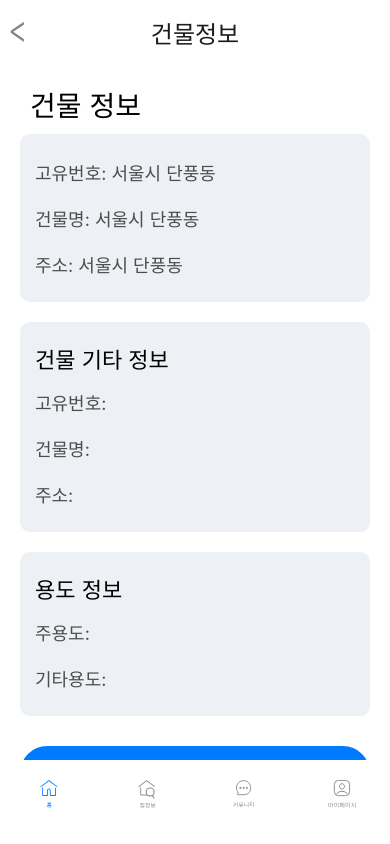
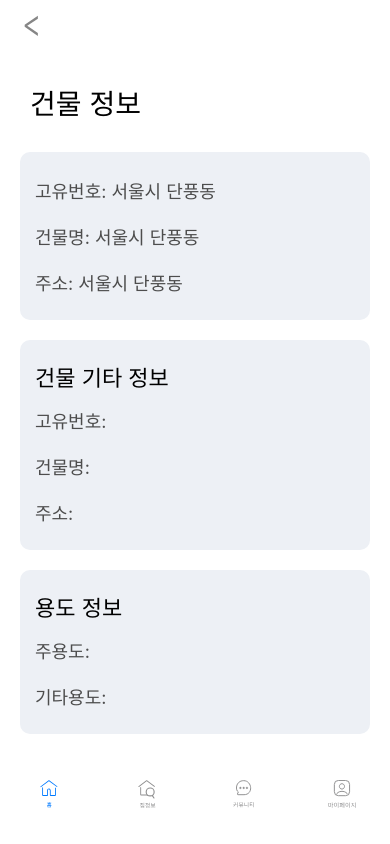
Before and after one commit to 9oormthon-univ/2024_DANPOONG_TEAM_44_FE, a React Native app: screen /BuildingInfo in a window 390 px wide. Built offline with nearby package versions, Linux system fonts and the light colour scheme.

Commit message:
:recycle:[refactor]: 홈 공통 Header 적용

```diff
--- a/src/navigation/stack/HomeStack.jsx
+++ b/src/navigation/stack/HomeStack.jsx
@@ -1,5 +1,4 @@
 import React from 'react';
-import { View } from 'react-native';
 import { createNativeStackNavigator } from '@react-navigation/native-stack';
 import {
   Home,
@@ -8,7 +7,6 @@ import {
   BuildingRegister,
   BuildingInfo,
 } from '../../screens/home/index';
-import { BackIcon } from '../../assets/icons/iconSvg';
 
 const Stack = createNativeStackNavigator();
 
@@ -25,61 +23,41 @@ function HomeStack() {
         name="Home"
         component={Home}
         options={{
-          title: '홈',
-          headerTitleAlign: 'left',
+          title: '',
+          headerShown: false,
         }}
       />
       <Stack.Screen
         name="FavoriteHomes"
         component={FavoriteHomes}
-        options={({ navigation }) => ({
-          title: '내가 찜한 집',
-          headerTitleAlign: 'center',
-          headerLeft: () => (
-            <View style={{ marginLeft: 10 }}>
-              <BackIcon onPress={() => navigation.goBack()} />
-            </View>
-          ),
-        })}
+        options={{
+          title: '',
+          headerShown: false,
+        }}
       />
       <Stack.Screen
         name="RealEstateInfo"
         component={RealEstateInfo}
-        options={({ navigation }) => ({
-          title: '부동산 정보',
-          headerTitleAlign: 'center',
-          headerLeft: () => (
-            <View style={{ marginLeft: 10 }}>
-              <BackIcon onPress={() => navigation.goBack()} />
-            </View>
-          ),
-        })}
+        options={{
+          title: '',
+          headerShown: false,
+        }}
       />
       <Stack.Screen
         name="BuildingRegister"
         component={BuildingRegister}
-        options={({ navigation }) => ({
-          title: '건축물대장표제부',
-          headerTitleAlign: 'center',
-          headerLeft: () => (
-            <View style={{ marginLeft: 10 }}>
-              <BackIcon onPress={() => navigation.goBack()} />
-            </View>
-          ),
-        })}
+        options={{
+          title: '',
+          headerShown: false,
+        }}
       />
       <Stack.Screen
         name="BuildingInfo"
         component={BuildingInfo}
-        options={({ navigation }) => ({
-          title: '건물정보',
-          headerTitleAlign: 'center',
-          headerLeft: () => (
-            <View style={{ marginLeft: 10 }}>
-              <BackIcon onPress={() => navigation.goBack()} />
-            </View>
-          ),
-        })}
+        options={{
+          title: '',
+          headerShown: false,
+        }}
       />
     </Stack.Navigator>
   );
--- a/src/screens/home/BuildingInfo.jsx
+++ b/src/screens/home/BuildingInfo.jsx
@@ -6,10 +6,21 @@ import {
   TouchableOpacity,
   ScrollView,
 } from 'react-native';
+import { SafeAreaView } from 'react-native-safe-area-context';
+import Header from '../../components/common/Header';
+import { useNavigation } from '@react-navigation/native';
 
 const BuildingInfo = () => {
+  const navigation = useNavigation();
+
   return (
-    <ScrollView contentContainerStyle={styles.container}>
+    <SafeAreaView style={styles.safeArea}>
+      <Header showBackButton={true} onBackPress={() => navigation.goBack()} />
+
+      <ScrollView
+        contentContainerStyle={styles.scrollContentContainer}
+        keyboardShouldPersistTaps="handled"
+      >
         <Text style={styles.title}>건물 정보</Text>
 
         <View style={styles.infoBox}>
@@ -35,20 +46,25 @@ const BuildingInfo = () => {
           <Text style={styles.buttonText}>다음</Text>
         </TouchableOpacity>
       </ScrollView>
+    </SafeAreaView>
   );
 };
 
 export default BuildingInfo;
 
 const styles = StyleSheet.create({
-  container: {
+  safeArea: {
+    flex: 1,
+    backgroundColor: '#fff',
+  },
+  scrollContentContainer: {
     flexGrow: 1,
-    backgroundColor: '#fff',
-    padding: 20,
+    paddingHorizontal: 20,
+    paddingVertical: 30,
   },
   title: {
     fontSize: 28,
-    marginBottom: 10,
+    marginBottom: 30,
     marginLeft: 10,
     color: '#000',
     alignSelf: 'flex-start',
@@ -76,11 +92,10 @@ const styles = StyleSheet.create({
     paddingVertical: 15,
     borderRadius: 30,
     alignItems: 'center',
-    marginTop: 10,
+    marginVertical: 20,
   },
   buttonText: {
     color: '#fff',
     fontSize: 16,
-    fontWeight: 'bold',
   },
 });
--- a/src/screens/home/BuildingRegister.jsx
+++ b/src/screens/home/BuildingRegister.jsx
@@ -5,8 +5,13 @@ import {
   TextInput,
   TouchableOpacity,
   StyleSheet,
-  SafeAreaView,
+  ScrollView,
+  KeyboardAvoidingView,
+  Platform,
 } from 'react-native';
+import { SafeAreaView } from 'react-native-safe-area-context';
+import Header from '../../components/common/Header';
+import useHideBottomTabs from '../../hooks/useHideBottomTabs';
 import { useNavigation } from '@react-navigation/native';
 
 function BuildingRegister() {
@@ -16,15 +21,26 @@ function BuildingRegister() {
   const [block, setBlock] = useState('');
   const [lot, setLot] = useState('');
 
+  useHideBottomTabs(navigation);
+
   const handleSearch = () => {
-    // 조회 로직 추가 가능
     alert(
       `조회 요청\n시/군/구: ${city}\n동/읍/면: ${district}\n번: ${block}\n지: ${lot}`,
     );
   };
 
   return (
-    <SafeAreaView style={styles.container}>
+    <SafeAreaView style={styles.safeArea}>
+      <Header showBackButton={true} onBackPress={() => navigation.goBack()} />
+      <KeyboardAvoidingView
+        style={{ flex: 1 }}
+        behavior={Platform.OS === 'ios' ? 'padding' : 'height'}
+      >
+        <ScrollView
+          contentContainerStyle={styles.scrollContent}
+          keyboardShouldPersistTaps="handled"
+        >
+          <View style={styles.container}>
             <Text style={styles.title}>건축물대장 표제부</Text>
 
             <View style={styles.inputContainer}>
@@ -57,13 +73,16 @@ function BuildingRegister() {
                 onChangeText={setLot}
               />
             </View>
-      {/* onPress={handleSearch} */}
+
             <TouchableOpacity
               style={styles.button}
               onPress={() => navigation.navigate('BuildingInfo')}
             >
               <Text style={styles.buttonText}>조회하기</Text>
             </TouchableOpacity>
+          </View>
+        </ScrollView>
+      </KeyboardAvoidingView>
     </SafeAreaView>
   );
 }
@@ -71,17 +90,23 @@ function BuildingRegister() {
 export default BuildingRegister;
 
 const styles = StyleSheet.create({
-  container: {
+  safeArea: {
     flex: 1,
     backgroundColor: '#FFFFFF',
+  },
+  scrollContent: {
+    flexGrow: 1,
+  },
+  container: {
     justifyContent: 'center',
     alignItems: 'center',
     paddingHorizontal: 20,
+    paddingVertical: 30,
   },
   title: {
     fontSize: 28,
     color: '#000',
-    marginBottom: 30,
+    marginBottom: 10,
     alignSelf: 'flex-start',
     marginLeft: 20,
   },
@@ -115,6 +140,5 @@ const styles = StyleSheet.create({
   buttonText: {
     color: '#FFFFFF',
     fontSize: 16,
-    // fontWeight: 'bold',
   },
 });
--- a/src/screens/home/FavoriteHomes.jsx
+++ b/src/screens/home/FavoriteHomes.jsx
@@ -1,7 +1,12 @@
 import React from 'react';
 import { View, Text, StyleSheet, FlatList } from 'react-native';
+import { useNavigation } from '@react-navigation/native';
+import { SafeAreaView } from 'react-native-safe-area-context';
+import Header from '../../components/common/Header';
 
 const FavoriteHomes = () => {
+  const navigation = useNavigation();
+
   // 임시 데이터 예제
   // 찜한 목록 데이터 가져오기 추가 필요
   const favoriteHomes = [
@@ -47,23 +52,34 @@ const FavoriteHomes = () => {
   );
 
   return (
+    <SafeAreaView style={styles.safeArea}>
       <View style={styles.container}>
         <FlatList
           data={favoriteHomes}
           renderItem={renderItem}
           keyExtractor={item => item.id}
           showsVerticalScrollIndicator={false} // 스크롤바 숨기기
+          ListHeaderComponent={
+            <Header
+              title="내가 찜한 집"
+              showBackButton={true}
+              onBackPress={() => navigation.goBack()}
+            />
+          }
         />
       </View>
+    </SafeAreaView>
   );
 };
 
 export default FavoriteHomes;
 
 const styles = StyleSheet.create({
+  safeArea: {
+    flex: 1,
+    backgroundColor: '#FFFFFF',
+  },
   container: {
-    flex: 1,
-    backgroundColor: '#fff', // 배경색
     padding: 10,
   },
   card: {
--- a/src/screens/home/Home.jsx
+++ b/src/screens/home/Home.jsx
@@ -3,12 +3,13 @@ import {
   View,
   Text,
   StyleSheet,
-  SafeAreaView,
   Image,
   TouchableOpacity,
   ScrollView,
   Linking,
 } from 'react-native';
+import { SafeAreaView } from 'react-native-safe-area-context';
+import Header from '../../components/common/Header';
 import { useNavigation } from '@react-navigation/native';
 
 function Home() {
@@ -21,6 +22,7 @@ function Home() {
 
   return (
     <SafeAreaView style={styles.container}>
+      <Header title="홈" rightIcons={[]} />
       <ScrollView contentContainerStyle={styles.contentContainer}>
         {/* 메인 이미지 */}
         <View style={styles.mainImagePlaceholder}>
@@ -105,8 +107,6 @@ export default Home;
 const styles = StyleSheet.create({
   container: {
     flex: 1,
-    justifyContent: 'center',
-    alignItems: 'center',
     backgroundColor: '#FFFFFF',
   },
   contentContainer: {
--- a/src/screens/home/RealEstateInfo.jsx
+++ b/src/screens/home/RealEstateInfo.jsx
@@ -8,6 +8,8 @@ import {
   ScrollView,
 } from 'react-native';
 import { useNavigation } from '@react-navigation/native';
+import { SafeAreaView } from 'react-native-safe-area-context';
+import Header from '../../components/common/Header';
 import { MoveTopIcon } from '../../assets/icons/iconSvg';
 
 const RealEstateInfo = () => {
@@ -23,7 +25,8 @@ const RealEstateInfo = () => {
   };
 
   return (
-    <View style={styles.container}>
+    <SafeAreaView style={styles.container}>
+      <Header showBackButton={true} onBackPress={() => navigation.goBack()} />
       <ScrollView
         ref={scrollViewRef} // ref 연결
         contentContainerStyle={styles.scrollContainer}
@@ -110,7 +113,7 @@ const RealEstateInfo = () => {
       <TouchableOpacity style={styles.scrollTopButton} onPress={scrollToTop}>
         <MoveTopIcon />
       </TouchableOpacity>
-    </View>
+    </SafeAreaView>
   );
 };
 
```
Lines whose indentation alone changed are shown as unchanged.
